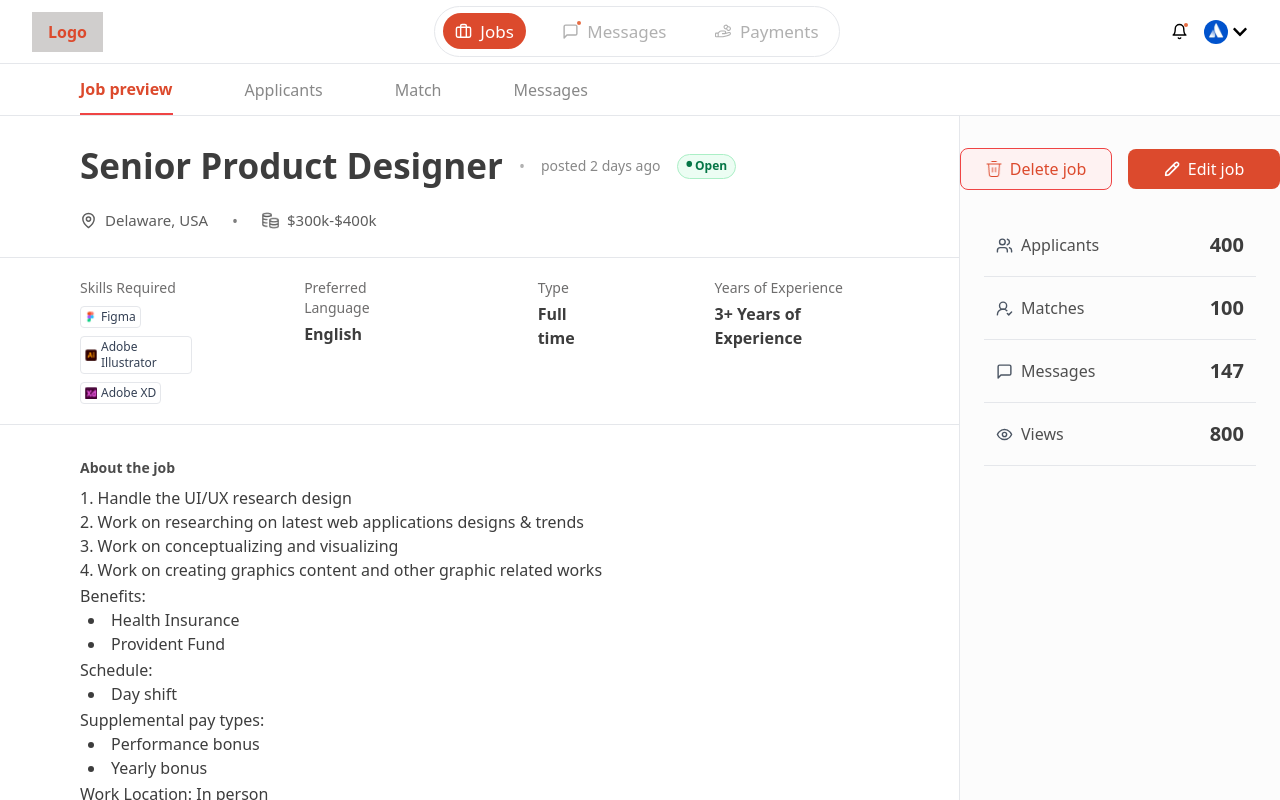
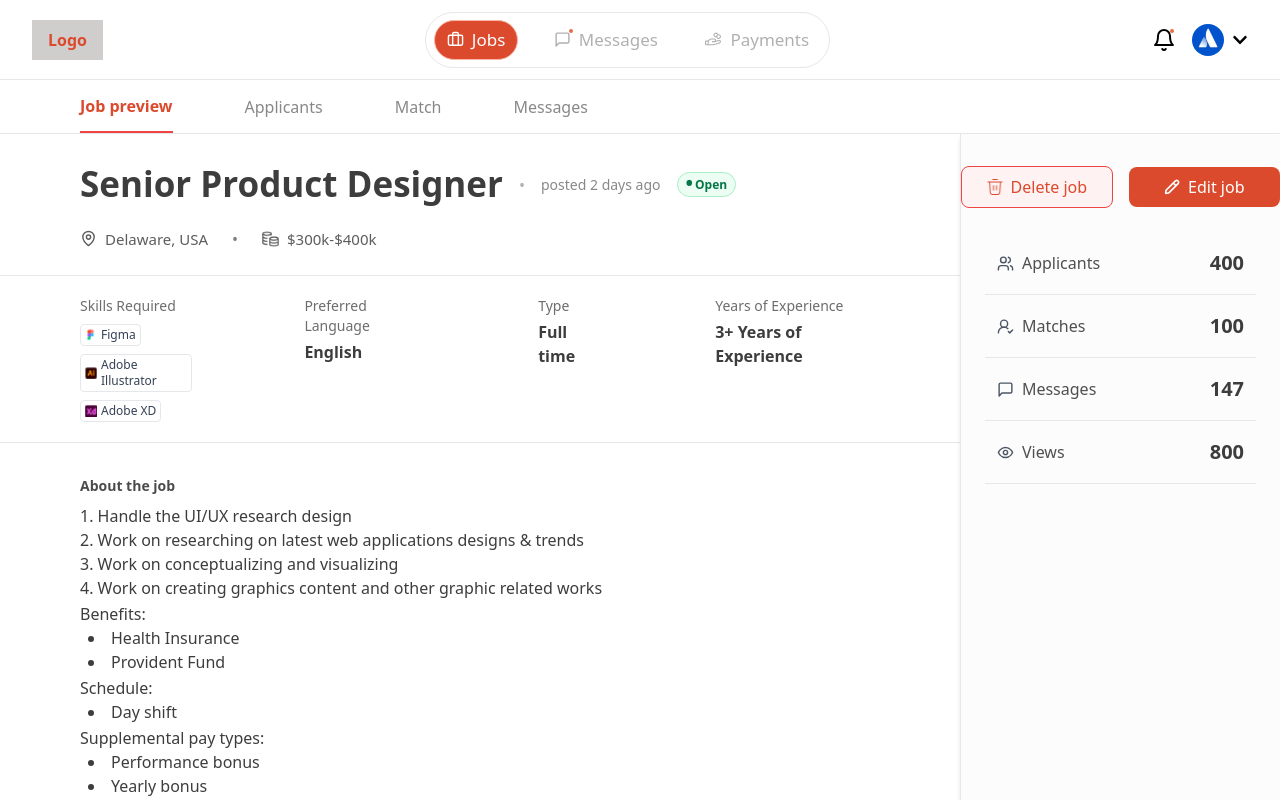
Before and after one commit to PrgrmrHarshShukla/oratory-assignment, a React (Vite) app: page / in a window 1280 px wide. Shown: the top 800 px of the page. Built offline with nearby package versions, Linux system fonts and the light colour scheme.

Commit message:
Detailing feedbacks 2

```diff
--- a/src/components/BodyL.tsx
+++ b/src/components/BodyL.tsx
@@ -4,7 +4,7 @@ import Company from "./Company"
 import JobDescription from "./JobDescription"
 const BodyL = () => {
     return (
-        <div className="flex flex-col justify-start items-start w-3/4 h-auto min-h-[86vh] border-r border-gray-200">
+        <div className="flex flex-col justify-start items-start w-3/4 h-auto min-h-[86vh]  border-gray-200">
             <BodyLeft1
                 postedDays={2}
                 salary="$300k-$400k"
--- a/src/components/BodyR.tsx
+++ b/src/components/BodyR.tsx
@@ -5,7 +5,7 @@ import { Eye, MessageSquare, UserCheck2Icon, Users } from "lucide-react"
 
 const BodyR = () => {
     return (
-        <div className="flex flex-col justify-start items-center w-1/4 h-auto min-h-[100vh] bg-[#FCFCFC]">
+        <div className="flex flex-col justify-start items-center w-1/4 h-auto min-h-[150vh] shadow-md border-l bg-[#FCFCFC]">
 
             <div className="flex flex-row justify-center gap-4 w-full items-center my-8 mb-6">
                 <button className="px-4 py-2 text-red-500 border w-[164px] flex flex-row  justify-center items-center gap-2 border-red-500 rounded-[8px] bg-red-50">
--- a/src/components/Head2.tsx
+++ b/src/components/Head2.tsx
@@ -6,7 +6,7 @@ const Head2 = ({ activeTab }: { activeTab: string }) => {
 
 
     return (
-        <div className="flex flex-row justify-start items-center w-full h-[6.5vh] px-20 border-b border-gray-200">
+        <div className="flex flex-row justify-start items-center w-full h-[6.8vh] px-20 border-b border-gray-200">
             <div className="flex flex-row justify-center items-center gap-[72px] h-full">
             {tabs.map((tab: string, index: number) => (
                 <div key={index}
--- a/src/components/head1.tsx
+++ b/src/components/head1.tsx
@@ -4,25 +4,25 @@ import { BellIcon, Briefcase, MessageSquare } from "lucide-react";
 import { PiHandCoins } from "react-icons/pi";
 const Head1 = () => {
     return (
-        <div className="flex flex-row justify-between items-center w-full h-[8vh] px-8 border-b border-gray-200">
+        <div className="flex flex-row justify-between items-center w-full h-[10vh] px-8 border-b border-gray-200">
             <div className="flex flex-col justify-center items-center bg-[#89858266] px-4 py-2">
                 <span className="text-[#DC4A2D] font-bold">Logo</span>
             </div>
 
-            <div className="rounded-[36px] w-1/3 border border-gray-200 flex flex-row justify-between px-2 items-center h-[6.3vh]">
+            <div className="rounded-[36px] w-1/3 border border-gray-200 flex flex-row justify-between px-2 items-center h-[7vh]">
 
-                <div className="flex flex-row justify-center items-center text-white gap-2 hover:border px-3 h-[4.5vh] cursor-pointer rounded-full bg-[#DC4A2D] hover:text-white hover:opacity-100 ">
+                <div className="flex flex-row justify-center items-center text-white gap-2 border border-[#FCB4A5] px-3 h-[5vh] cursor-pointer rounded-full bg-[#DC4A2D] hover:text-white hover:opacity-100 ">
                     <Briefcase size={17} />
                     <span className=" font-medium text-[17px]">Jobs</span>
                 </div>
-                <div className="flex flex-row justify-center items-center gap-2 hover:border px-3 h-[4.5vh] cursor-pointer rounded-full hover:bg-[#DC4A2D] hover:text-white hover:opacity-100">
+                <div className="flex flex-row justify-center items-center gap-2 hover:border border-[#FCB4A5] px-3 h-[5vh] cursor-pointer rounded-full hover:bg-[#DC4A2D] hover:text-white hover:opacity-100">
                     <div className="relative">
                         <MessageSquare className="text-[#B0B0B0]" size={17} />
                         <div className="w-[4px] h-[4px] rounded-full bg-[#e76d44] absolute -top-[2px] -right-[2px]"></div>
                     </div>
                     <span className=" font-medium text-[#B0B0B0] text-[17px] hover:text-white hover:opacity-100">Messages</span>
                 </div>
-                <div className="flex flex-row justify-center items-center gap-2 hover:border px-3 h-[4.5vh] cursor-pointer rounded-full hover:bg-[#DC4A2D] hover:text-white hover:opacity-100">
+                <div className="flex flex-row justify-center items-center gap-2 hover:border border-[#FCB4A5] px-3 h-[5vh] cursor-pointer rounded-full hover:bg-[#DC4A2D] hover:text-white hover:opacity-100">
                     <PiHandCoins className="text-[#B0B0B0]" size={17} />
                     <span className=" font-medium text-[#B0B0B0] text-[17px] hover:text-white hover:opacity-100">Payments</span>
                 </div>
@@ -30,11 +30,11 @@ const Head1 = () => {
 
             <div className="flex flex-row justify-center items-center w-auto gap-4">
                 <div className="relative">
-                    <BellIcon size={17} />
-                    <div className="w-[4px] h-[4px] rounded-full bg-[#e76d44] absolute top-0 right-0"></div>
+                    <BellIcon size={24} />
+                    <div className="w-[4px] h-[4px] rounded-full bg-[#e76d44] absolute top-[1px] right-[2px]"></div>
                 </div>
-                <div className="flex flex-row justify-center items-center gap-1">
-                    <img src={logo} alt="Logo" className="w-6 h-6 rounded-full" />
+                <div className="flex flex-row justify-center items-center gap-2">
+                    <img src={logo} alt="Logo" className="w-8 h-8 rounded-full" />
                     <FaChevronDown className="font-light" />
                 </div>
 
```
